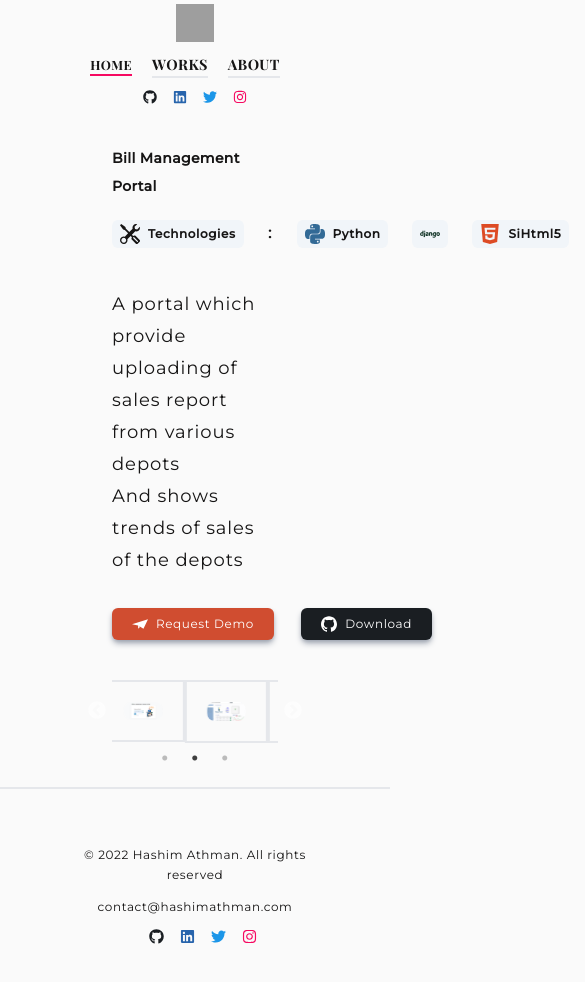
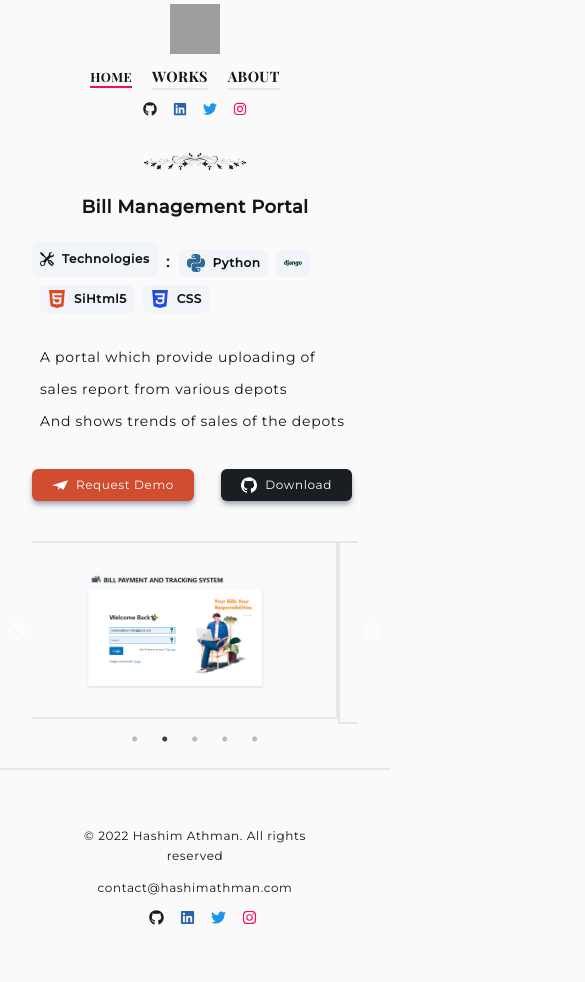
Before and after one commit to EarthmanAman/port, a Next.js app: page /bill in a window 390 px wide. Shown: the top 982 px of the page, 585 px wide, since content can reach past the window. Built offline with nearby package versions, Linux system fonts and the light colour scheme; grey boxes are pictures that could not be loaded; a web font is replaced by a local one.

Commit message:
bill management

```diff
--- a/pages/about.js
+++ b/pages/about.js
@@ -62,7 +62,9 @@ export default function Home() {
                             id="myId"
                             className="myClassname"
                             display="initial"
-                            position="relative" />
+                            position="relative"
+                            allowFullScreen={true}
+                        />
                     </div>
 
                     <div className='w-full h-full md:flex-1'>
@@ -73,7 +75,9 @@ export default function Home() {
                             id="myId"
                             className="myClassname"
                             display="initial"
-                            position="relative" />
+                            position="relative"
+                            allowFullScreen={true}
+                        />
                     </div>
 
                     <div className='w-full h-full md:flex-1'>
@@ -84,7 +88,9 @@ export default function Home() {
                             id="myId"
                             className="myClassname"
                             display="initial"
-                            position="relative" />
+                            position="relative"
+                            allowFullScreen={true}
+                        />
                     </div>
 
                 </div>
--- a/pages/bill.js
+++ b/pages/bill.js
@@ -18,6 +18,8 @@ import SubscriptionPage from "../public/assets/works/subscription.png"
 import InvoicePage from "../public/assets/works/invoices.png"
 import ProfilePage from "../public/assets/works/profile.png"
 
+import Flower from "../public/assets/flower.png"
+
 const imageLoader = require("../loader");
 
 export default function Home() {
@@ -30,44 +32,60 @@ export default function Home() {
         autoplay: true,
         autoplaySpeed: 5000,
     };
+
+    const settings2 = {
+        dots: true,
+        infinite: true,
+        speed: 5000,
+        slidesToShow: 1,
+        slidesToScroll: 1,
+        autoplay: true,
+        autoplaySpeed: 5000,
+    };
+
     return (
         <div>
             <Header />
 
-            <div className=' px-28 py-1'>
+            <div className=' px-8 md:px-20 lg:px-28 py-1'>
                 <NavBar />
-                <div className='my-10'>
-                    <h3 className='font-bold'>Bill Management Portal</h3>
-                    <div className='my-5 flex space-x-6'>
+                <div className='my-5'>
+                    <div className="px-28 md:px-56 lg:px-[30rem]">
+                        <Image loader={imageLoader} src={Flower} alt="divider" />
+                    </div>
+
+                    <h3 className='font-bold text-lg md:text-xl lg:text-2xl text-center lg:text-left'>Bill Management Portal</h3>
+
+                    <div className='my-5 flex flex-wrap space-x-2 space-y-2'>
                         <div className='flex space-x-2 items-center  bg-slate-100 px-2 py-1 rounded-md'>
-                            <BsTools size={20} />
+                            <BsTools size={14} />
                             <p className='font-bold'>Technologies</p>
                         </div>
                         <h1>:</h1>
 
                         <div className='flex space-x-2 items-center  bg-slate-100 px-2 py-1 rounded-md'>
-                            <SiPython size={20} color="#326a96" />
+                            <SiPython size={18} color="#326a96" />
                             <p className='font-bold'>Python</p>
                         </div>
 
                         <div className='flex space-x-2 items-center  bg-slate-100 px-2 py-1 rounded-md'>
-                            <DiDjango size={20} color="#092d1f" />
+                            <DiDjango size={18} color="#092d1f" />
                         </div>
 
                         <div className='flex space-x-2 items-center  bg-slate-100 px-2 py-1 rounded-md'>
-                            <SiHtml5 size={20} color="#dd4b25" />
+                            <SiHtml5 size={18} color="#dd4b25" />
                             <p className='font-bold'>SiHtml5</p>
                         </div>
 
                         <div className='flex space-x-2 items-center  bg-slate-100 px-2 py-1 rounded-md'>
-                            <SiCss3 size={20} color="#254bdd" />
+                            <SiCss3 size={18} color="#254bdd" />
                             <p className='font-bold'>CSS</p>
                         </div>
 
                     </div>
-                    <div className='my-3 mt-10 '>
-                        <p className='leading-8 text-lg'>A portal which provide uploading of sales report from various depots</p>
-                        <p className='leading-8 text-lg'>And shows trends of sales of the depots</p>
+                    <div className='my-3 mt-7 px-2'>
+                        <p className='leading-8 text-sm'>A portal which provide uploading of sales report from various depots</p>
+                        <p className='leading-8 text-sm'>And shows trends of sales of the depots</p>
                     </div>
                     <div className='my-8 w-80 flex justify-between'>
                         {/* <button className='bg-[#304577] py-1.5 px-5 rounded-md shadow-md shadow-gray-400 text-white'>
@@ -97,7 +115,7 @@ export default function Home() {
                 </div>
 
                 <div className='w-full'>
-
+                    <div className='hidden md:hidden lg:block'>
                         <Slider {...settings} className=" my-10">
                             <div className='w-full  p-5 mr-2 border-2'>
                                 <Image loader={imageLoader} layout='responsive' src={BillLogin} alt="hero image" className='rounded-lg' />
@@ -115,6 +133,27 @@ export default function Home() {
                                 <Image loader={imageLoader} layout='responsive' src={ProfilePage} alt="hero image" className='rounded-lg' />
                             </div>
                         </Slider>
+                    </div>
+
+                    <div className='lg:hidden'>
+                        <Slider {...settings2} className=" my-10">
+                            <div className='w-full  p-5 mr-2 border-2'>
+                                <Image loader={imageLoader} layout='responsive' src={BillLogin} alt="hero image" className='rounded-lg' />
+                            </div>
+                            <div className='w-full  p-5 mr-2 border-2'>
+                                <Image loader={imageLoader} layout='responsive' src={HomePage} alt="hero image" className='rounded-lg' />
+                            </div>
+                            <div className='w-full  p-5 mr-2 border-2'>
+                                <Image loader={imageLoader} layout='responsive' src={SubscriptionPage} alt="hero image" className='rounded-lg' />
+                            </div>
+                            <div className='w-full  p-5 mr-2 border-2'>
+                                <Image loader={imageLoader} layout='responsive' src={InvoicePage} alt="hero image" className='rounded-lg' />
+                            </div>
+                            <div className='w-full p-5 mr-2 border-2'>
+                                <Image loader={imageLoader} layout='responsive' src={ProfilePage} alt="hero image" className='rounded-lg' />
+                            </div>
+                        </Slider>
+                    </div>
 
                     {/* <div className='my-5 flex space-x-6'>
                         <div className='flex space-x-2 items-center  bg-slate-100 px-3 py-2 rounded-md'>
```
Lines whose indentation alone changed are shown as unchanged.
